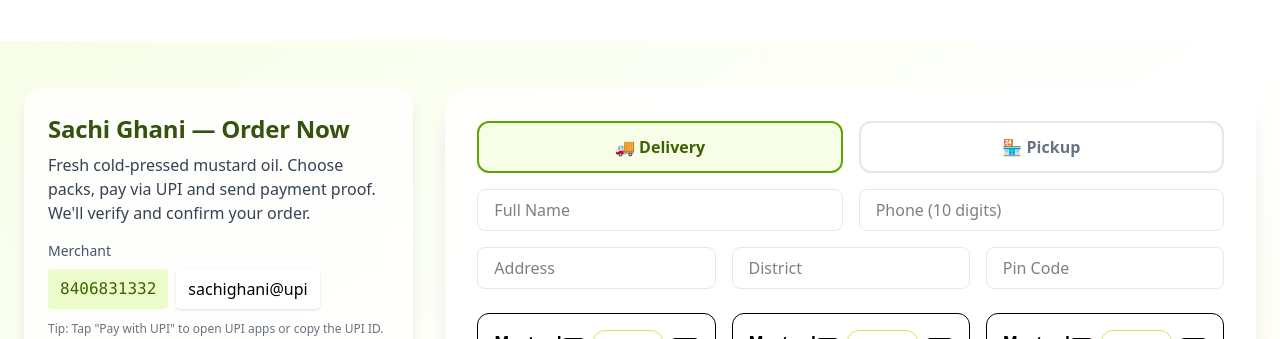
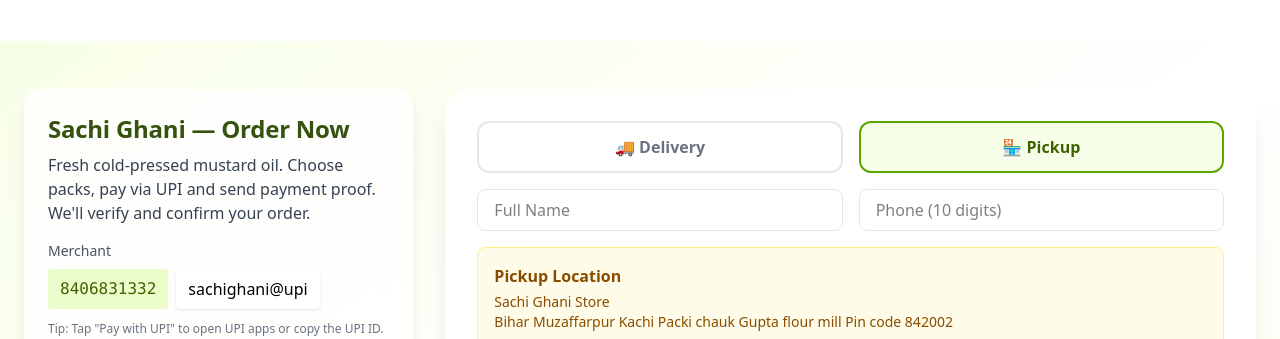
Before and after one commit to imrohitkr24/Sachi-Ghani, a React (Vite) app in the folder my-first-app/: page / in a window 1280 px wide. Shown: the part 2280-2619 px from the top of the page. Built offline with nearby package versions, Linux system fonts and the light colour scheme; no server answers; sample sign-in values are in the browser's storage.

Commit message:
order commit

```diff
--- a/my-first-app/src/sections/Contact.jsx
+++ b/my-first-app/src/sections/Contact.jsx
@@ -40,7 +40,7 @@
   const [qty5l, setQty5l] = useState(0);
 
   // Payment & proof
-  const [deliveryMethod, setDeliveryMethod] = useState("delivery");
+  const [deliveryMethod, setDeliveryMethod] = useState("pickup");
   const [paymentMethod, setPaymentMethod] = useState("UPI");
   const [utr, setUtr] = useState("");
   const [proofFile, setProofFile] = useState(null);
```
